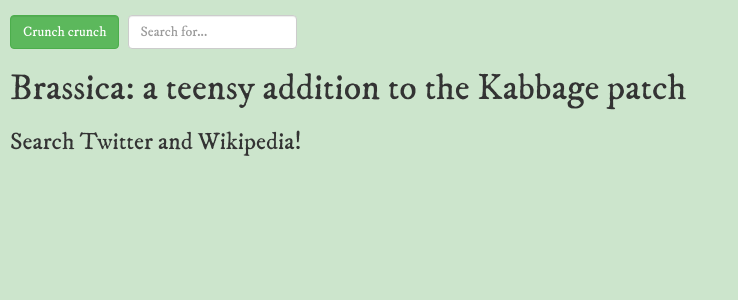
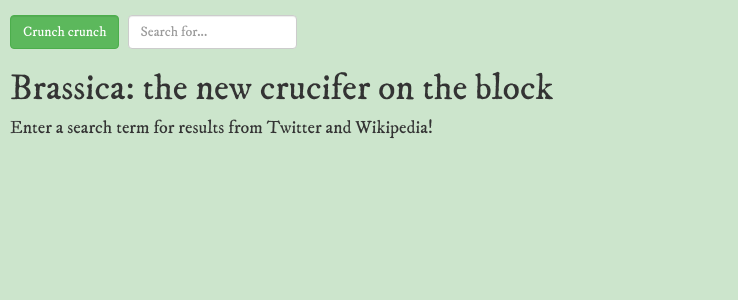
Before and after one commit to adriennefriend/brassica, a Django app: template brassica1/templates/index.html in a window 1280 px wide. Shown: the top 300 px of the page, without its empty margins (0-738 px from the left). Run offline with Django 3.2, Linux system fonts and the light colour scheme; the template is opened without the code that fills it, so the values that code supplies are empty; some libraries are stand-ins or nearby versions.

Commit message:
Further formatting in style.css, index.html, and base.html

```diff
--- a/brassica1/static/css/style.css
+++ b/brassica1/static/css/style.css
@@ -3,7 +3,7 @@ body {
     background-color: #cce5cc;
 }
 
-h1, h2, h3 {
+h1, h2, h3, h4 {
     margin-left:10px;
 }
 
--- a/brassica1/templates/index.html
+++ b/brassica1/templates/index.html
@@ -1,9 +1,10 @@
 {% extends 'layouts/base.html' %}
 
 {% block title %}Brassica {{ block.super }}{% endblock %}
+
 {% block content %}
-    <h1>Brassica: a teensy addition to the Kabbage patch</h1>
-    <h3>Search Twitter and Wikipedia!</h3>
+    <h1>Brassica: the new crucifer on the block</h1>
+    <h4>Enter a search term for results from Twitter and Wikipedia!</h4>
     <div class="col-xs-6">
     {% for tweet in twitter %}
     <a href="http://twitter.com/{{ tweet.user.name }}/status/{{ tweet.id }}">
@@ -20,10 +21,8 @@
     {% endfor %}
     </div>
 
-
 {% endblock %}
 
 
 <!--when writing loops in .html files, use {% so that when Django renders the template, it knows what's HTML and what's Python-->
-
 <!--use double curlies to display content-->
--- a/brassica1/templates/layouts/base.html
+++ b/brassica1/templates/layouts/base.html
@@ -5,11 +5,13 @@
     <title>
         {% block title %}Tasty Brassica{% endblock %}
     </title>
+
         {% block header %}{% endblock %}
        <link rel="stylesheet" href="https://maxcdn.bootstrapcdn.com/bootstrap/3.3.5/css/bootstrap.min.css">
        <link href='https://fonts.googleapis.com/css?family=IM+Fell+DW+Pica:400,400italic' rel='stylesheet' type='text/css'>
        <link rel="stylesheet" href="{% static 'css/style.css' %}" />
 </head>
+
 <body>
     <div class="row">
 <p></p>
@@ -26,5 +28,5 @@
 </html>
 
 
-<!--create a header block and put the title in the header block, and then put it above the search bar-->
+<!--Future to-do: create a header block and put the title in the header block, and then put it above the search bar-->
 <!--use mdn instead of w3s-->
```
